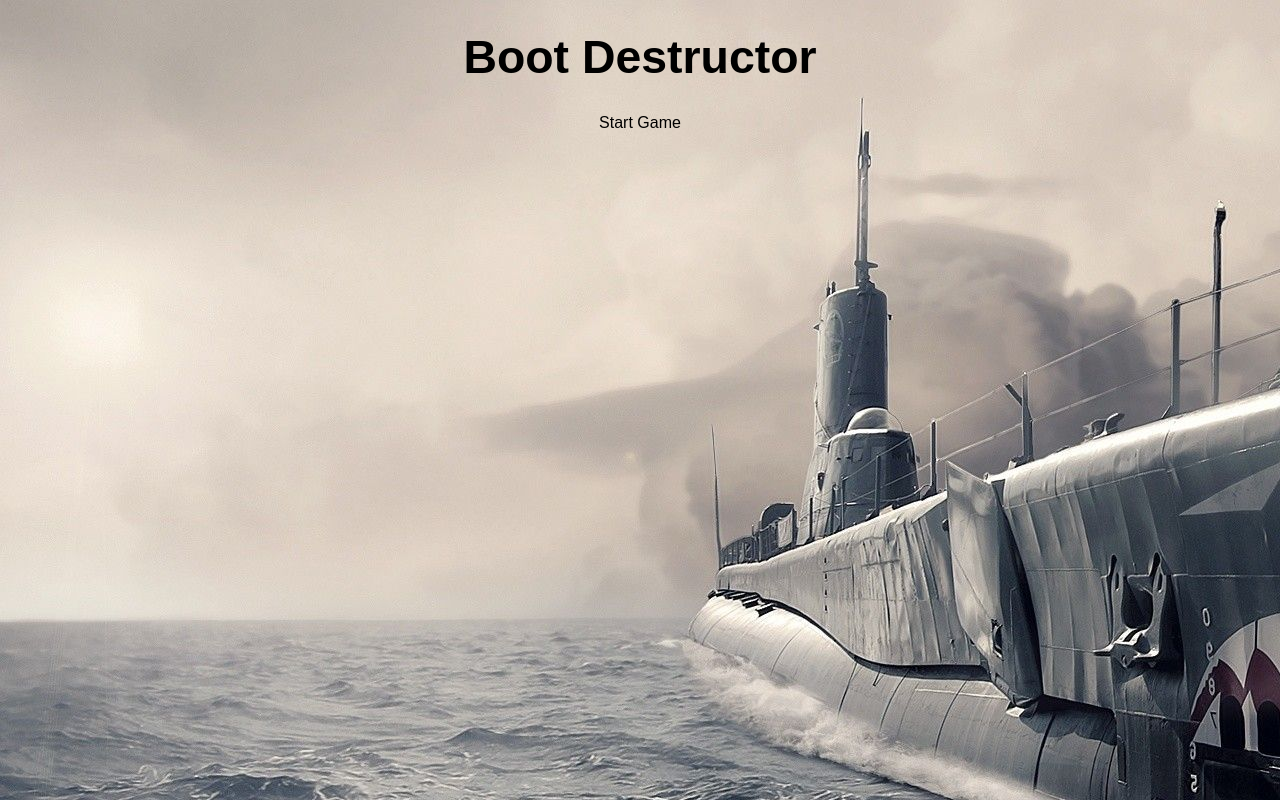
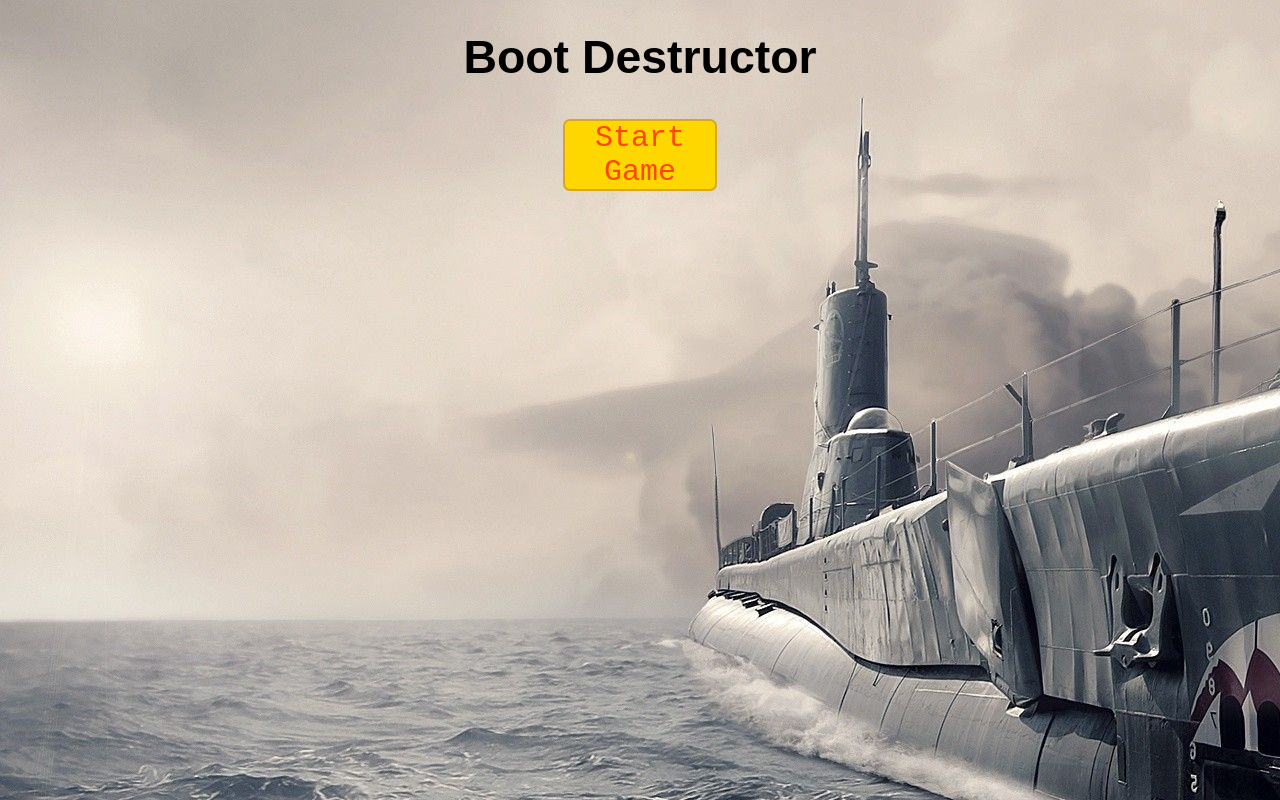
Before and after one commit to danibachsl/Submarine-Destructor-Game, a plain HTML site: page index.html in a window 1280 px wide. Drawn offline with Linux system fonts and the light colour scheme.

Commit message:
cambios de CSS

```diff
--- a/src/styles.css
+++ b/src/styles.css
@@ -6,8 +6,18 @@
 
 #newGame {
     align-items: center;
+    text-align: center;
+    vertical-align: middle;
+    border: 2px solid goldenrod;
+    border-radius: 7px;
+    background-color: gold;
+    color: orangeRed;
+    font-size: 30px;
+    font-weight: lighter;
+    font-family: "Courier New";
+    width: 5em;
+    margin: 5px auto;
 }
-
 
 
 body {
```
Also changed, not shown: index.html (+0 -4 lines).
